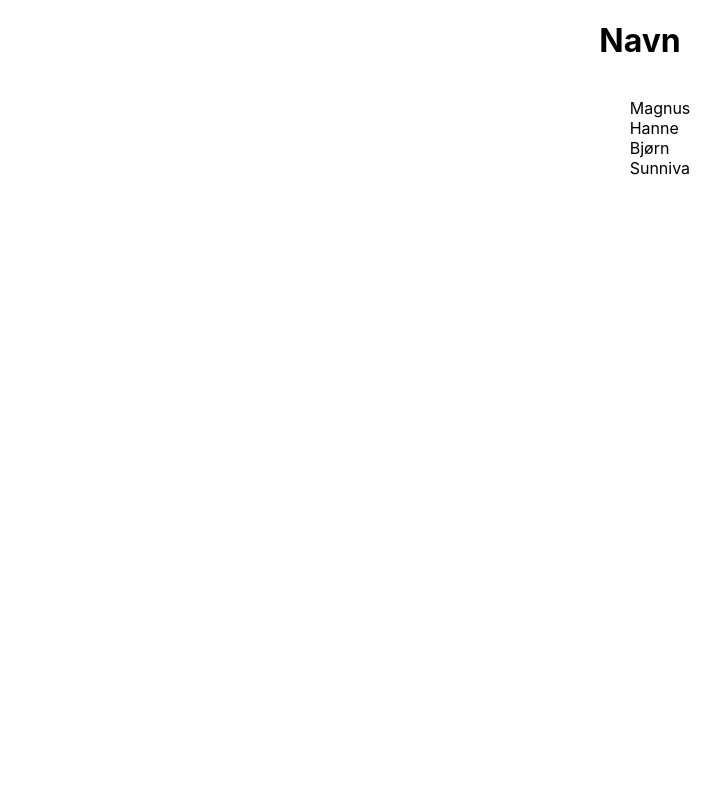
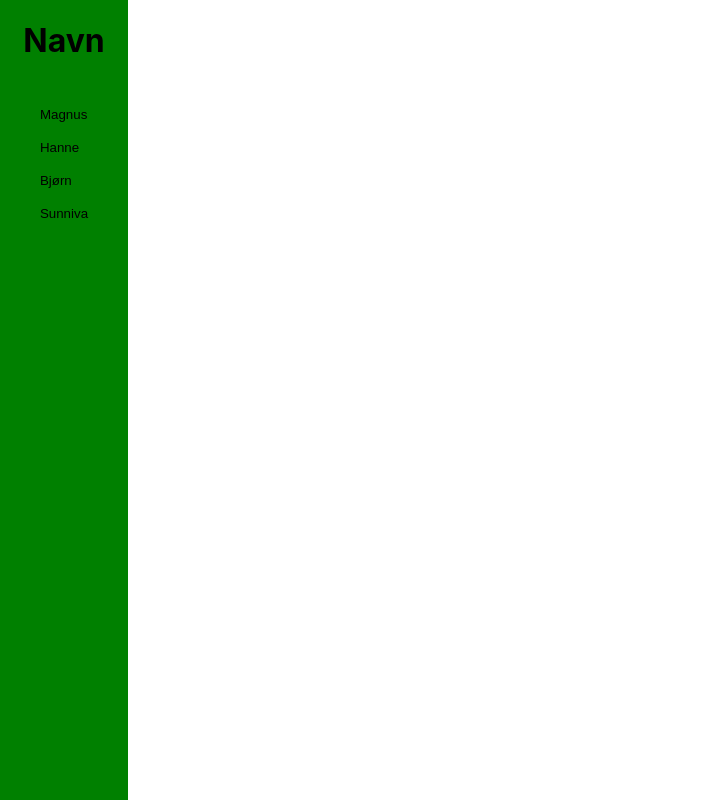
Before and after one commit to magnus-schj/Wishlist, a React (Create React App) app in the folder frontend/react/v1/: page / in a window 1280 px wide. Shown: the whole page, without its empty margins (0-728 px from the left). Built offline with nearby package versions, Linux system fonts and the light colour scheme.

Commit message:
user component and styling

```diff
--- /dev/null
+++ b/frontend/react/v1/src/compnents/user/user.component.css
@@ -0,0 +1,9 @@
+.user {
+  border: none;
+  background: none;
+  color: black;
+  margin: 0.5rem;
+}
+.user:hover {
+  cursor: pointer;
+}
--- /dev/null
+++ b/frontend/react/v1/src/compnents/user/user.component.jsx
@@ -0,0 +1,10 @@
+import React from "react";
+import "./user.component.css";
+
+const User = (props) => (
+    <li>
+        <button className="user">{props.name}</button>
+    </li>
+)
+
+export default User;
--- a/frontend/react/v1/src/compnents/users-list/user-list.css
+++ b/frontend/react/v1/src/compnents/users-list/user-list.css
@@ -2,7 +2,13 @@
   display: flex;
   flex-direction: column;
   align-items: center;
-  justify-content: center;
+  justify-content: flex-start;
+  background: green;
+  max-width: 10vw;
+  min-height: 100vh;
+}
+.user-list ul {
+  padding: 0;
 }
 .user-list ul li {
   list-style-type: none;
--- a/frontend/react/v1/src/compnents/users-list/usersList.component.jsx
+++ b/frontend/react/v1/src/compnents/users-list/usersList.component.jsx
@@ -1,14 +1,17 @@
 import React from "react";
 import "./user-list.css";
+
+import "../user/user.component";
+import User from "../user/user.component";
 
 const UserList = () => (
     <div className="user-list">
         <h1>Navn</h1>
         <ul>
-            <li>Magnus</li>
-            <li>Hanne</li>
-            <li>Bjørn</li>
-            <li>Sunniva</li>
+            <User name="Magnus" />
+            <User name="Hanne" />
+            <User name="Bjørn" />
+            <User name="Sunniva" />
         </ul>
     </div>
 );
```
